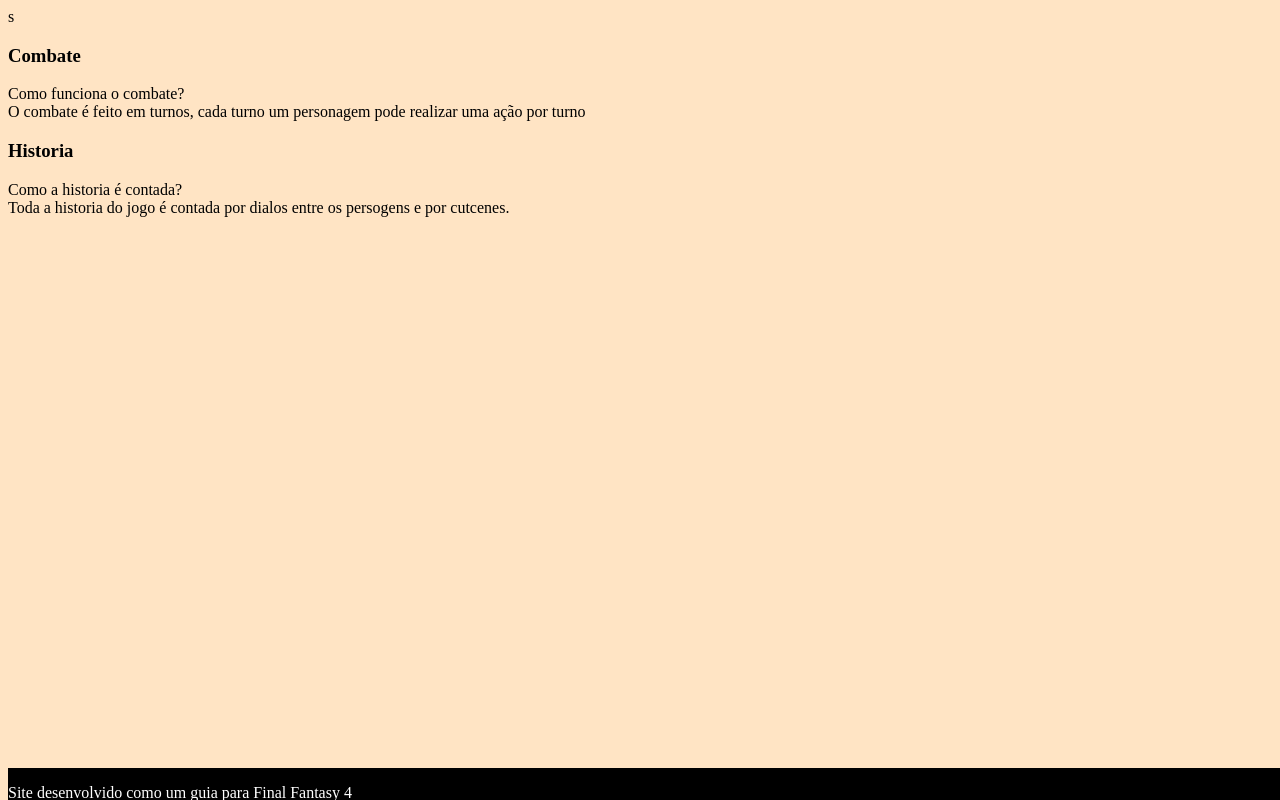
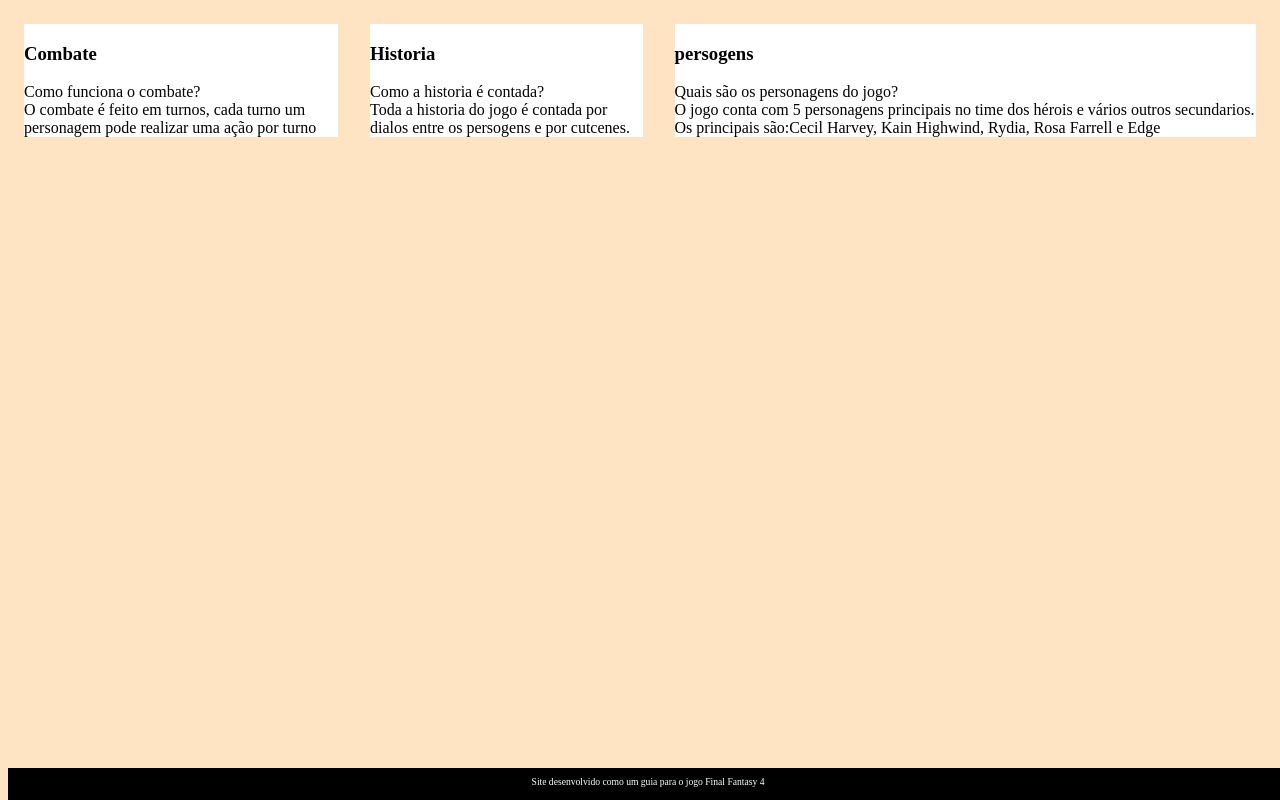
Before and after one commit to EzequielMinusOne/Projeto-Final-Mat-ll, a plain HTML site: page index.html in a window 1280 px wide. Drawn offline with Linux system fonts and the light colour scheme.

Commit message:
Add files via upload

```diff
--- a/ASSETS/style.css
+++ b/ASSETS/style.css
@@ -10,9 +10,18 @@ body {
         width: 100%;
         height: 2rem;
         }
-        s
+
         footer p {
             text-align: center;
             font-size: 0.6rem;
             margin-top: 0.5rem;
             }
+        #container {
+            display: flex;
+
+        }
+
+        .cartao{
+            margin: 1rem 1rem;
+            background-color: white;
+        }
--- a/index.html
+++ b/index.html
@@ -9,7 +9,7 @@
 </head>
 <body>
     <main>
-        <section id="container">s
+        <section id="container">
 
             <article class="cartao">
                 <div class="cartao__conteudo">
@@ -35,12 +35,25 @@
                 </div>
             </article>
 
+            <article class="cartao">
+                <div class="cartao__conteudo">
+                    <h3>persogens</h3>
+                    <div class="cartao__conteudo__pergunta">
+                           Quais são os personagens do jogo?
+                    </div>
+                    <div class="cartao__conteudo__resposta">
+                        O jogo conta com 5 personagens principais no time dos hérois e vários outros secundarios. Os principais são:Cecil Harvey,
+                        Kain Highwind, Rydia, Rosa Farrell e Edge
+                    </div>
+                </div>
+            </article>
+
 
         </section>
     </main>
 
         <footer>
-       <p> Site desenvolvido como um guia para Final Fantasy 4</p>
+       <p> Site desenvolvido como um guia para o jogo Final Fantasy 4</p>
         </footer>
 </body>
 </html>
```
